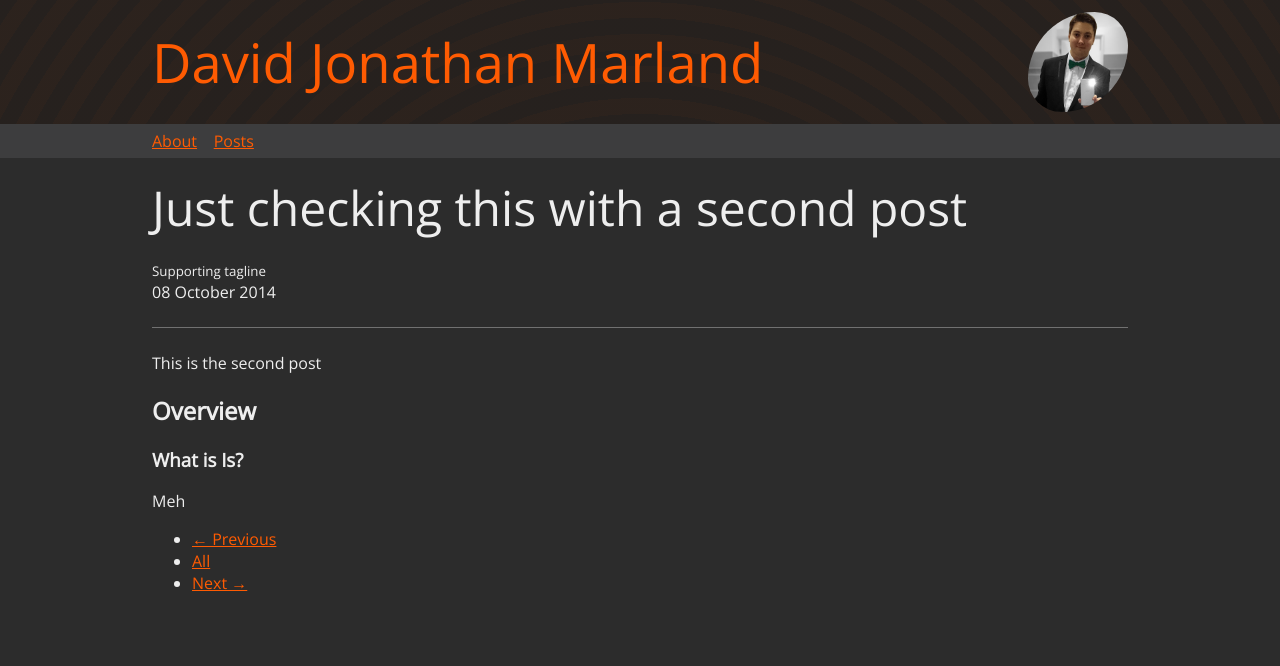
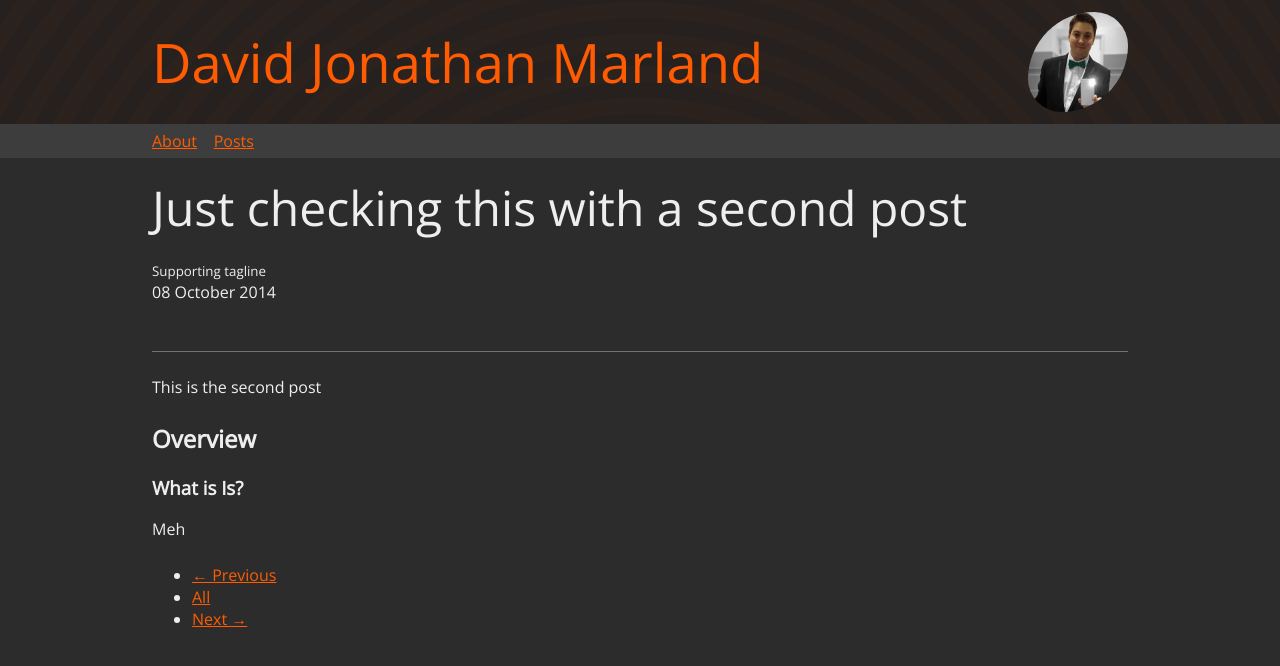
Before and after one commit to djmarland/djmarland.github.io, a Jekyll site: the page built from _posts/2014-10-08-a-second-post-to-check.md, in a window 1280 px wide. Shown: the top 666 px of the page. Built offline with Jekyll 4.4.1, drawn with Linux system fonts in a browser that asks for light colours.

Commit message:
Max width on <p>

```diff
--- a/_includes/header.html
+++ b/_includes/header.html
@@ -94,7 +94,7 @@
             p {
                 margin: 0;
             }
-            .content-p {
+            .content p {
                 margin-bottom: 24px;
                 max-width: 580px;
             }
```
